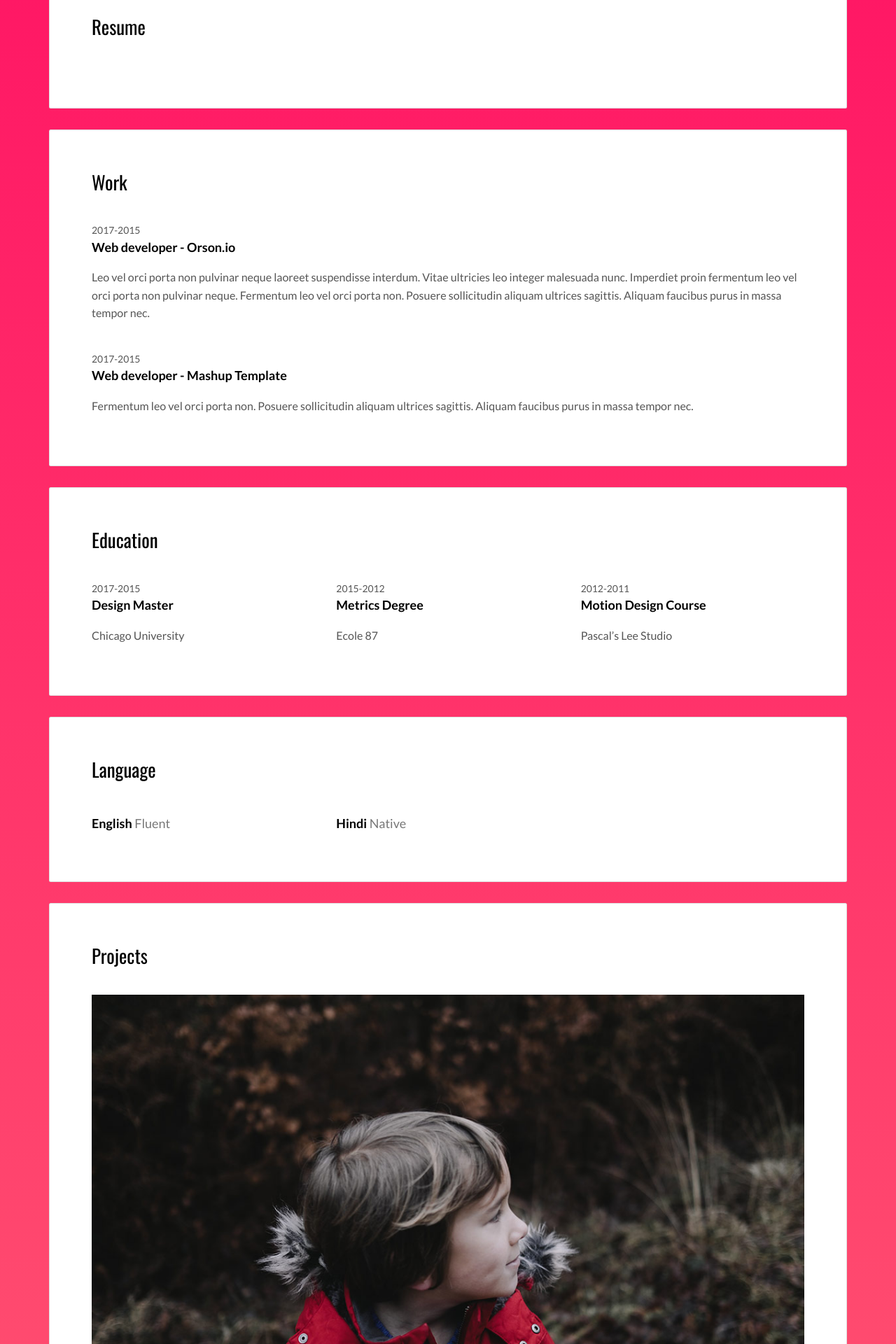
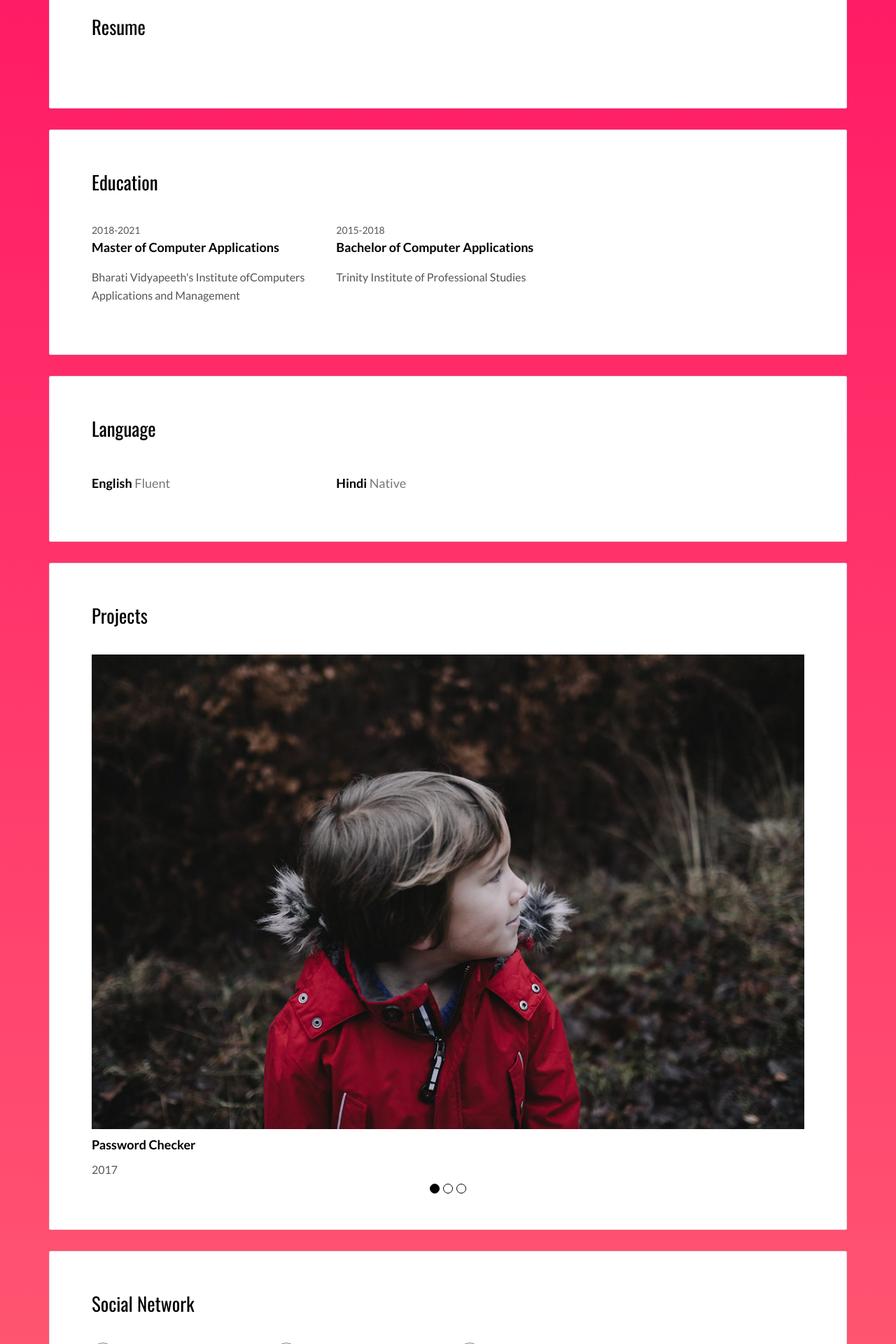
Before and after one commit to imajaytyagi/portfolio, a Flask app: page / in a window 1280 px wide. Shown: the part 925-2845 px from the top of the page at 70% size. Run offline with Flask 2, Linux system fonts and the light colour scheme; some libraries are stand-ins or nearby versions.

Commit message:
work edit

```diff
--- a/templates/index.html
+++ b/templates/index.html
@@ -82,6 +82,7 @@
             <div class="card-block">
               <h2>Resume</h2>
               <div class="row">
+
                 <!--<div class="col-md-4">-->
                 <!--  <img src="./static/assets/images/img-02.jpg" class="img-responsive" alt="">-->
                 <!--  <h3 class="h5">Amelia App</h3>-->
@@ -101,31 +102,31 @@
             </div>
           </div>
 
-          <div class="card">
-            <div class="card-block">
-              <h2>Work</h2>
-              <div class="work-experience">
-                <small class="date">2017-2015</small>
-                <h3 class="h5 date-title">Web developer - <a href="http://en.orson.io"
-                    title="Create professionnal website">Orson.io</a></h3>
+          <!--<div class="card">-->
+          <!--  <div class="card-block">-->
+          <!--    <h2>Work</h2>-->
+          <!--    <div class="work-experience">-->
+          <!--      <small class="date">2017-2015</small>-->
+          <!--      <h3 class="h5 date-title">Web developer - <a href="http://en.orson.io"-->
+          <!--          title="Create professionnal website">Orson.io</a></h3>-->
 
 
-                <p>Leo vel orci porta non pulvinar neque laoreet suspendisse interdum. Vitae ultricies leo integer
-                  malesuada nunc. Imperdiet proin fermentum leo vel orci porta non pulvinar neque. Fermentum leo vel
-                  orci porta non. Posuere sollicitudin aliquam ultrices sagittis. Aliquam faucibus purus in massa tempor
-                  nec.</p>
-              </div>
+          <!--      <p>Leo vel orci porta non pulvinar neque laoreet suspendisse interdum. Vitae ultricies leo integer-->
+          <!--        malesuada nunc. Imperdiet proin fermentum leo vel orci porta non pulvinar neque. Fermentum leo vel-->
+          <!--        orci porta non. Posuere sollicitudin aliquam ultrices sagittis. Aliquam faucibus purus in massa tempor-->
+          <!--        nec.</p>-->
+          <!--    </div>-->
 
-              <div class="work-experience">
-                <small class="date">2017-2015</small>
-                <h3 class="h5 date-title">Web developer - <a href="http://mashup-template.com" title="">Mashup
-                    Template</a></h3>
+          <!--    <div class="work-experience">-->
+          <!--      <small class="date">2017-2015</small>-->
+          <!--      <h3 class="h5 date-title">Web developer - <a href="http://mashup-template.com" title="">Mashup-->
+          <!--          Template</a></h3>-->
 
-                <p>Fermentum leo vel orci porta non. Posuere sollicitudin aliquam ultrices sagittis. Aliquam faucibus
-                  purus in massa tempor nec.</p>
-              </div>
-            </div>
-          </div>
+          <!--      <p>Fermentum leo vel orci porta non. Posuere sollicitudin aliquam ultrices sagittis. Aliquam faucibus-->
+          <!--        purus in massa tempor nec.</p>-->
+          <!--    </div>-->
+          <!--  </div>-->
+          <!--</div>-->
 
 
           <div class="card">
@@ -134,26 +135,26 @@
               <div class="row">
                 <div class="col-md-4">
                   <div class="education-experience">
-                    <small class="date">2017-2015</small>
-                    <h3 class="h5 date-title">Design Master</h3>
-                    <p>Chicago University</p>
+                    <small class="date">2018-2021</small>
+                    <h3 class="h5 date-title">Master of Computer Applications</h3>
+                    <p>Bharati Vidyapeeth's Institute ofComputers Applications and Management</p>
                   </div>
 
                 </div>
                 <div class="col-md-4">
                   <div class="education-experience">
-                    <small class="date">2015-2012</small>
-                    <h3 class="h5 date-title">Metrics Degree</h3>
-                    <p>Ecole 87</p>
+                    <small class="date">2015-2018</small>
+                    <h3 class="h5 date-title">Bachelor of Computer Applications</h3>
+                    <p>Trinity Institute of Professional Studies</p>
                   </div>
                 </div>
-                <div class="col-md-4">
-                  <div class="education-experience">
-                    <small class="date">2012-2011</small>
-                    <h3 class="h5 date-title">Motion Design Course</h3>
-                    <p>Pascal’s Lee Studio</p>
-                  </div>
-                </div>
+                <!--<div class="col-md-4">-->
+                <!--  <div class="education-experience">-->
+                <!--    <small class="date">2012-2011</small>-->
+                <!--    <h3 class="h5 date-title">Motion Design Course</h3>-->
+                <!--    <p>Pascal’s Lee Studio</p>-->
+                <!--  </div>-->
+                <!--</div>-->
               </div>
             </div>
           </div>
```
